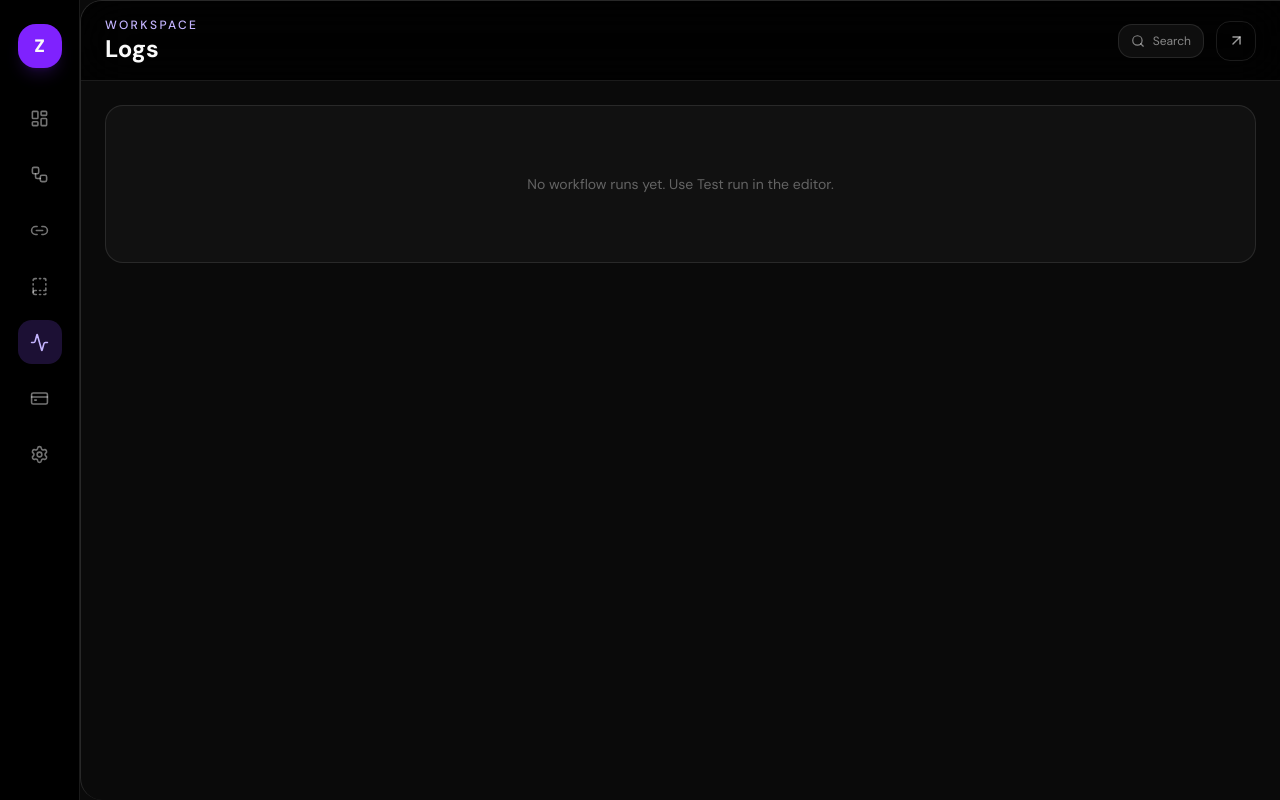
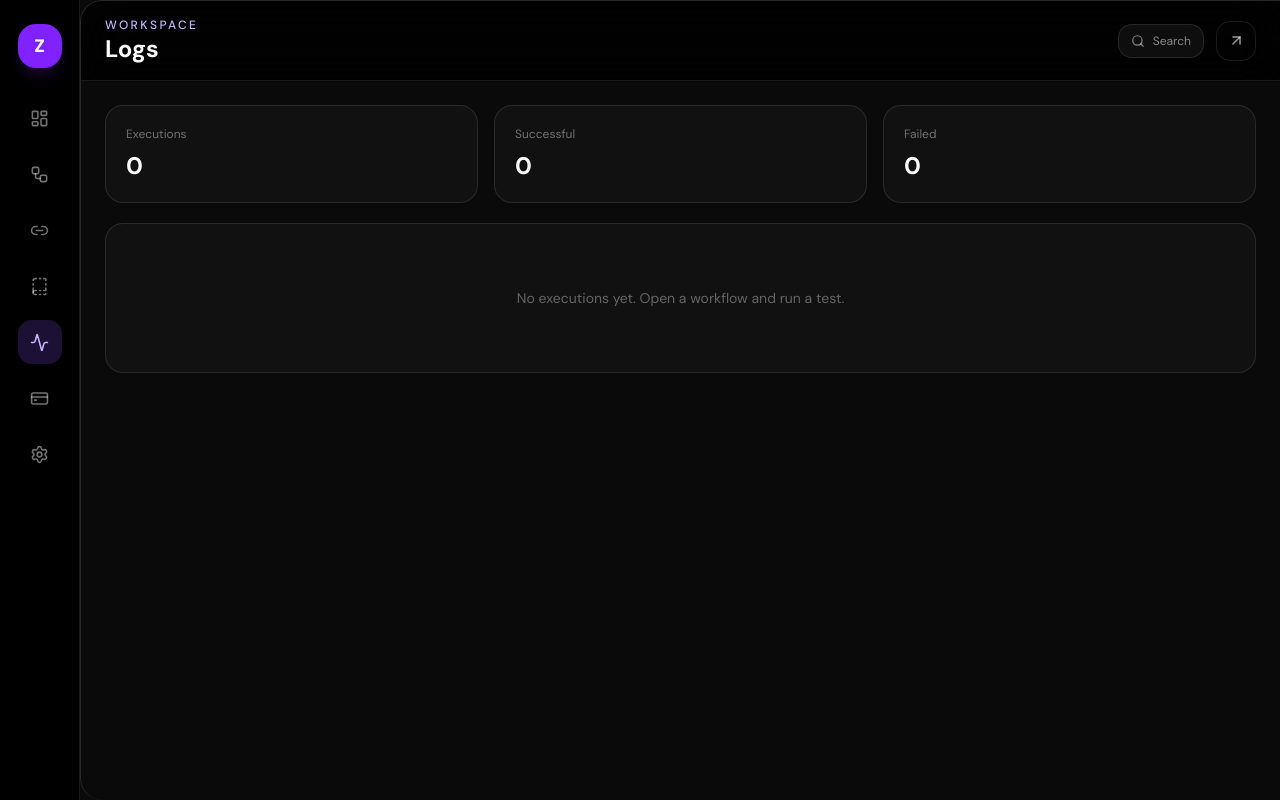
Before and after one commit to AakashSudheendra/Zapie-Automation-Builder-, a Next.js app: page /logs in a window 1280 px wide. Built offline with nearby package versions, Linux system fonts and the light colour scheme.

Commit message:
feat: add persistent execution logs UI

```diff
--- a/app/(main)/(pages)/logs/page.tsx
+++ b/app/(main)/(pages)/logs/page.tsx
@@ -1 +1,77 @@
-"use client";import {useEffect,useState} from "react";import AppHeader from "@/components/global/app-header";import {loadWorkflows,type Workflow} from "@/lib/workflow-store";export default function Logs(){const [flows,setFlows]=useState<Workflow[]>([]);useEffect(()=>setFlows(loadWorkflows()),[]);return <div><AppHeader title="Logs"/><main className="p-6"><div className="rounded-2xl border border-white/10 bg-white/[.03] p-5">{flows.filter(x=>x.runs>0).map(w=><div key={w.id} className="flex justify-between border-b border-white/10 py-4 last:border-0"><span className="text-sm">{w.name}</span><span className="text-xs text-white/40">{w.runs} run(s)</span></div>)}{!flows.some(x=>x.runs>0)&&<p className="py-12 text-center text-sm text-white/35">No workflow runs yet. Use Test run in the editor.</p>}</div></main></div>}
+"use client"
+
+import { useEffect, useState } from "react"
+import { Trash2, CheckCircle2, XCircle, ChevronDown } from "lucide-react"
+import AppHeader from "@/components/global/app-header"
+import { clearExecutions, loadExecutions, type Execution } from "@/lib/workflow-store"
+
+export default function Logs() {
+  const [items, setItems] = useState<Execution[]>([])
+  const [expanded, setExpanded] = useState<string | null>(null)
+
+  useEffect(() => setItems(loadExecutions()), [])
+
+  const clear = () => {
+    clearExecutions()
+    setItems([])
+  }
+
+  return (
+    <div>
+      <AppHeader
+        title="Logs"
+        action={items.length > 0 ? (
+          <button onClick={clear} className="flex items-center gap-2 rounded-xl border border-red-400/20 bg-red-500/5 px-4 py-2.5 text-xs text-red-300">
+            <Trash2 size={14} /> Clear history
+          </button>
+        ) : undefined}
+      />
+      <main className="p-6">
+        <div className="mb-5 grid gap-4 sm:grid-cols-3">
+          <Metric label="Executions" value={items.length} />
+          <Metric label="Successful" value={items.filter((x) => x.status === "completed").length} />
+          <Metric label="Failed" value={items.filter((x) => x.status === "failed").length} />
+        </div>
+
+        <div className="overflow-hidden rounded-2xl border border-white/10 bg-white/[.03]">
+          {!items.length ? (
+            <p className="py-16 text-center text-sm text-white/35">No executions yet. Open a workflow and run a test.</p>
+          ) : items.map((execution) => (
+            <div key={execution.id} className="border-b border-white/10 last:border-0">
+              <button onClick={() => setExpanded(expanded === execution.id ? null : execution.id)} className="flex w-full items-center justify-between gap-4 p-5 text-left hover:bg-white/[.02]">
+                <div className="flex min-w-0 items-center gap-3">
+                  {execution.status === "completed" ? <CheckCircle2 className="shrink-0 text-emerald-400" size={18} /> : <XCircle className="shrink-0 text-red-400" size={18} />}
+                  <div className="min-w-0">
+                    <p className="truncate text-sm font-medium">{execution.workflowName}</p>
+                    <p className="mt-1 text-xs text-white/35">{new Date(execution.startedAt).toLocaleString()} · {execution.steps.length} steps · {execution.trigger}</p>
+                  </div>
+                </div>
+                <ChevronDown size={16} className={expanded === execution.id ? "rotate-180 text-white/60" : "text-white/30"} />
+              </button>
+
+              {expanded === execution.id && (
+                <div className="border-t border-white/10 bg-black/20 px-5 py-4">
+                  <div className="space-y-2">
+                    {execution.steps.map((step) => (
+                      <div key={step.nodeId + step.step} className="flex items-center justify-between rounded-xl border border-white/5 bg-white/[.02] p-3">
+                        <div>
+                          <p className="text-xs font-medium">{step.step}. {step.title}</p>
+                          <p className="mt-1 text-[11px] text-white/30">{step.type} · {step.status}</p>
+                        </div>
+                        <span className="text-[11px] text-white/25">{new Date(step.finishedAt).toLocaleTimeString()}</span>
+                      </div>
+                    ))}
+                  </div>
+                </div>
+              )}
+            </div>
+          ))}
+        </div>
+      </main>
+    </div>
+  )
+}
+
+function Metric({ label, value }: { label: string; value: number }) {
+  return <div className="rounded-2xl border border-white/10 bg-white/[.03] p-5"><p className="text-xs text-white/40">{label}</p><p className="mt-2 text-2xl font-bold">{value}</p></div>
+}
```
